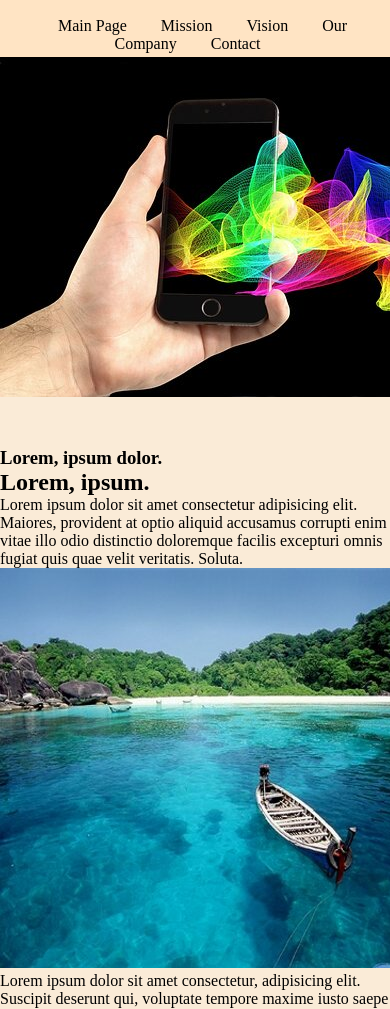
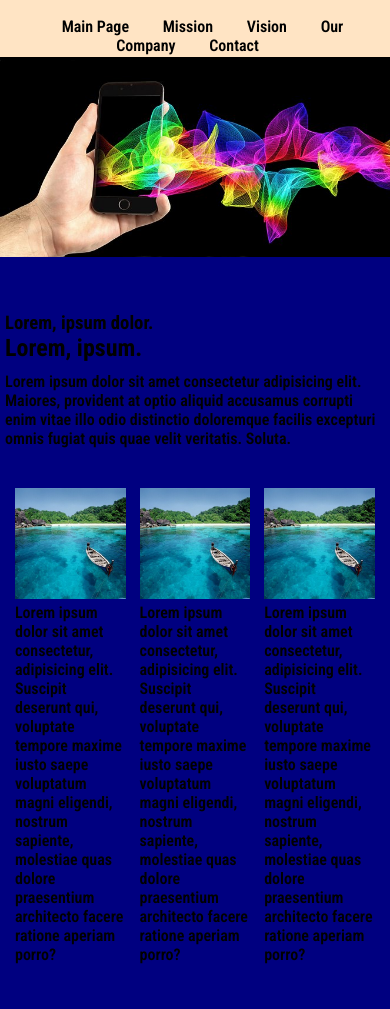
Before and after one commit to TenshiHimSelf/Week-One-Web, a plain HTML site: page index.html in a window 390 px wide. Shown: the part 53-1062 px from the top of the page. Drawn offline with Linux system fonts and the light colour scheme.

Commit message:
added media querry on css

```diff
--- a/css/styles.css
+++ b/css/styles.css
@@ -2,9 +2,14 @@
   margin: 0;
   padding: 0;
   box-sizing: border-box;
+
 }
-html{
+body{
   background-color: antiquewhite;
+  font-family: "Roboto Condensed", serif;
+  font-optical-sizing: auto;
+  font-weight: 600;
+  font-style: normal;
 }
 
 header{
@@ -50,6 +55,90 @@ main{
 .main1{
   display: inline-block;
   text-align: left;
-  width: 50;
+  width: 49%;
   vertical-align: top;
 }
+
+#main2{
+  margin-top: 30px;
+
+
+}
+
+.card{
+  display: inline-block;
+  width: 31%;
+  padding: 5px;
+}
+
+.card img{
+  width: 100%;
+}
+
+.big-image2{
+  background-image: url(../img/imggrande.jpg);
+  background-repeat: no-repeat;
+  background-size: cover;
+  height: 340px;
+}
+
+footer{
+  text-align: center;
+  margin-bottom: 20px;
+  margin-top: 30px;
+
+}
+footer p{
+  color: white;;
+}
+
+
+@media(max-width:768px){
+  body{
+    background-color: white;
+  }
+
+  nav{
+    text-align: center;
+  }
+
+  .big-image, .big-image2{
+    height: 200px;
+  }
+
+  main{
+    text-align: center;
+  }
+
+  .card p{
+    text-align: left;
+  }
+
+}
+
+@media (max-width: 570px){
+  body {
+    background-color: navy;
+  }
+
+  h1{
+    font-size: 20px;
+    line-height: 50px;
+  }
+
+  main{
+    width: 100%;
+  }
+
+  .main1{
+    display: block;
+    width: 100%;
+    padding: 5px;
+  }
+
+  #main2{
+    width: 100%;
+    display: block;
+
+  }
+}
--- a/index.html
+++ b/index.html
@@ -4,6 +4,9 @@
   <meta charset="UTF-8">
   <meta name="viewport" content="width=device-width, initial-scale=1.0">
   <title>second page</title>
+  <link rel="preconnect" href="https://fonts.googleapis.com">
+<link rel="preconnect" href="https://fonts.gstatic.com" crossorigin>
+<link href="https://fonts.googleapis.com/css2?family=Roboto+Condensed:ital,wght@0,100..900;1,100..900&display=swap" rel="stylesheet">
   <link rel="stylesheet" href="css/styles.css"/>
 </head>
 <body>
```
